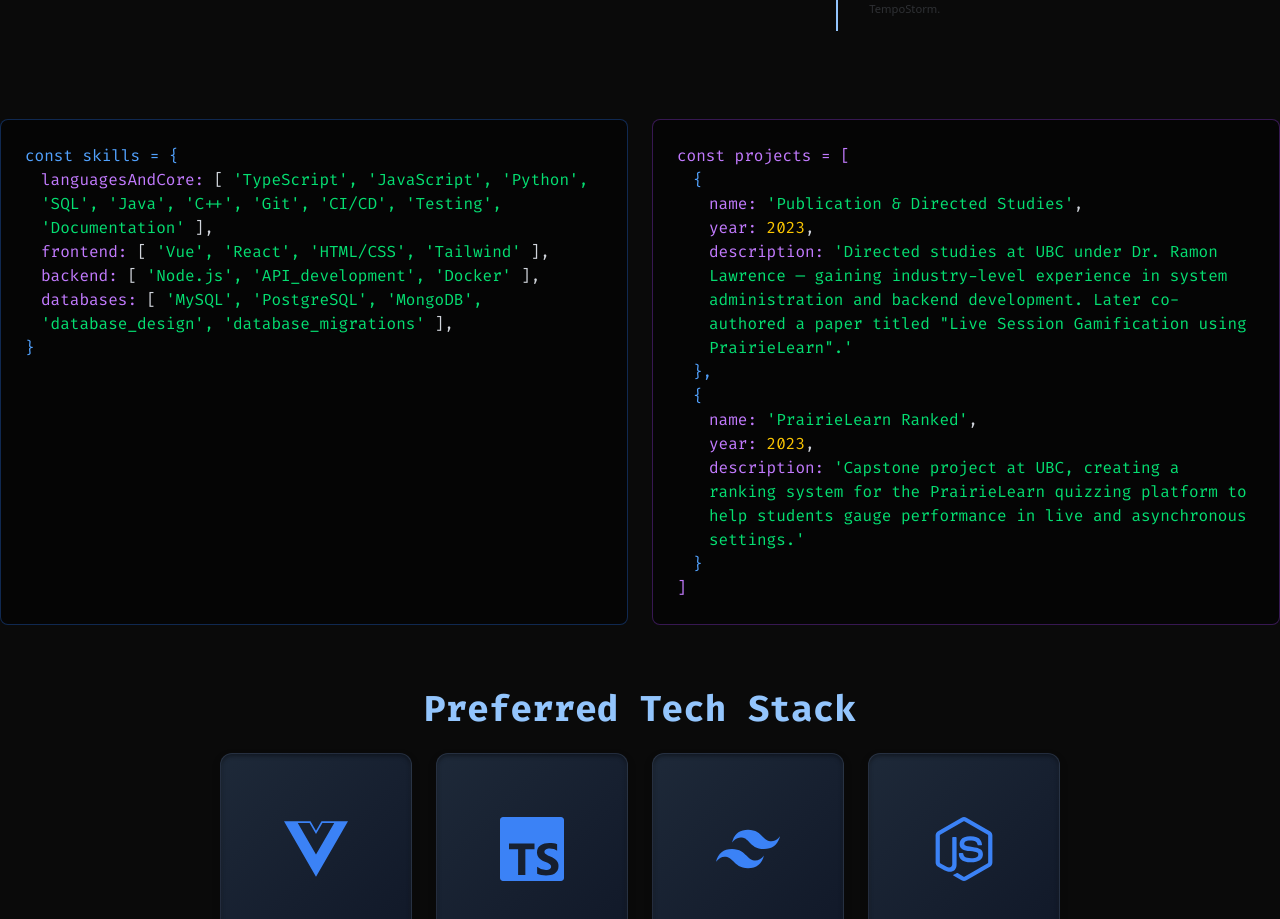
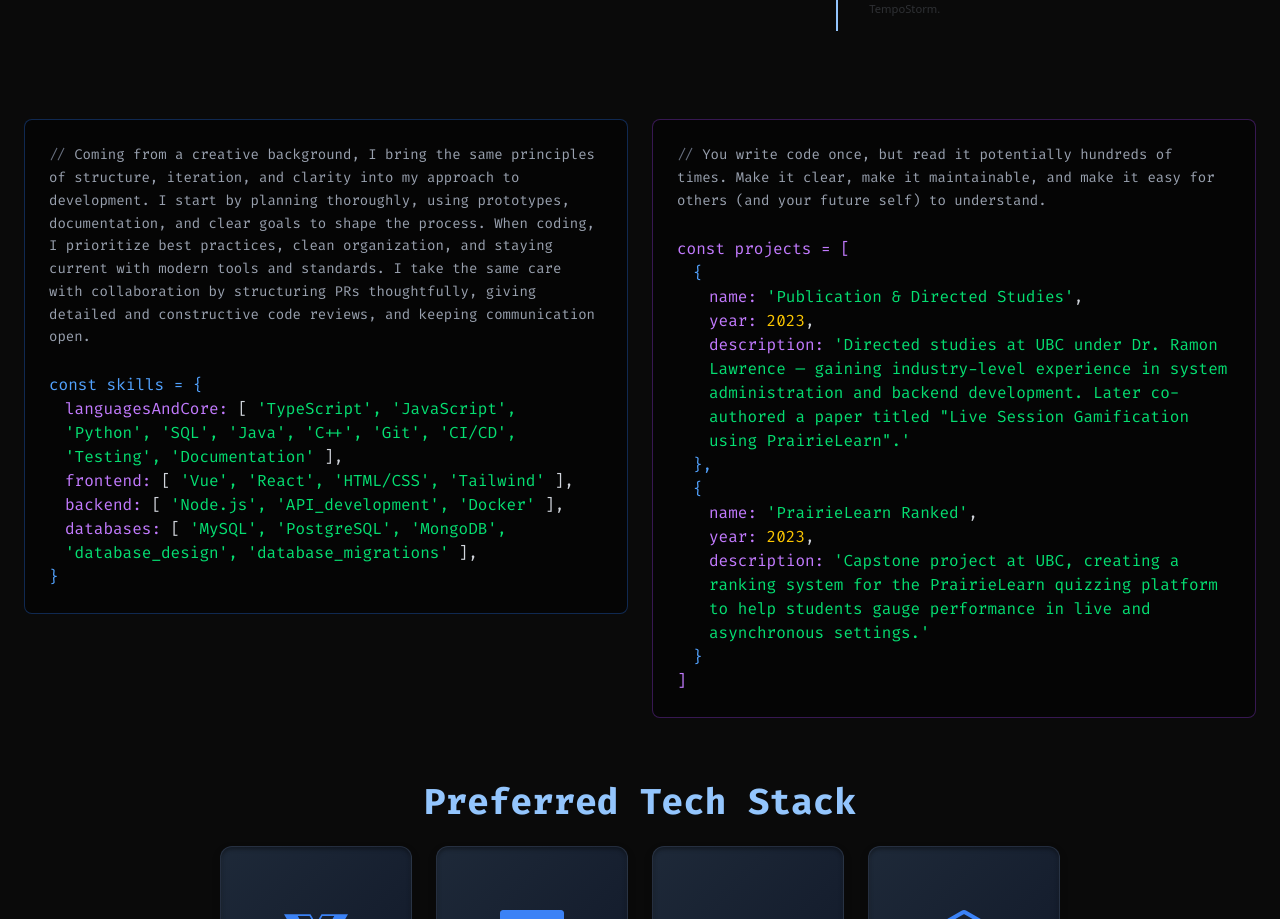
Before and after one commit to LouisLP/persona-portfolio, a Vue app: page /developer in a window 1280 px wide. Shown: the part 1702-2621 px from the top of the page. Built offline with nearby package versions, Linux system fonts and the light colour scheme.

Commit message:
Commentary comments

```diff
--- a/src/components/Developer/CodeBlocks.vue
+++ b/src/components/Developer/CodeBlocks.vue
@@ -37,11 +37,25 @@ const projects = [
 </script>
 
 <template>
-  <div class="flex gap-6">
+  <div class="container flex flex-col gap-6 px-6 lg:flex-row lg:items-start">
     <!-- Skills Code Block -->
     <div
       class="font-developer w-full rounded-lg border border-blue-500/30 bg-black/50 p-6 lg:w-1/2"
     >
+      <!-- Commentary section 1 -->
+      <div class="mb-6">
+        <div class="text-sm leading-relaxed text-gray-400">
+          <span class="text-gray-500">// </span>
+          Coming from a creative background, I bring the same principles of structure, iteration,
+          and clarity into my approach to development. I start by planning thoroughly, using
+          prototypes, documentation, and clear goals to shape the process. When coding, I prioritize
+          best practices, clean organization, and staying current with modern tools and standards. I
+          take the same care with collaboration by structuring PRs thoughtfully, giving detailed and
+          constructive code reviews, and keeping communication open.<br />
+        </div>
+      </div>
+
+      <!-- Skills -->
       <header class="text-blue-400">const skills = {</header>
       <div class="ml-4 text-gray-300">
         <section v-for="(skillList, category) in skills" :key="category">
@@ -60,6 +74,15 @@ const projects = [
     <div
       class="font-developer w-full rounded-lg border border-purple-500/30 bg-black/50 p-6 lg:w-1/2"
     >
+      <!-- Commentary section 2 -->
+      <div class="mb-6">
+        <div class="text-sm leading-relaxed text-gray-400">
+          <span class="text-gray-500">// </span>You write code once, but read it potentially
+          hundreds of times. Make it clear, make it maintainable, and make it easy for others (and
+          your future self) to understand.
+        </div>
+      </div>
+
       <header class="text-purple-400">const projects = [</header>
       <div class="ml-4 text-gray-300">
         <div v-for="(project, index) in projects" :key="project.name">
```
